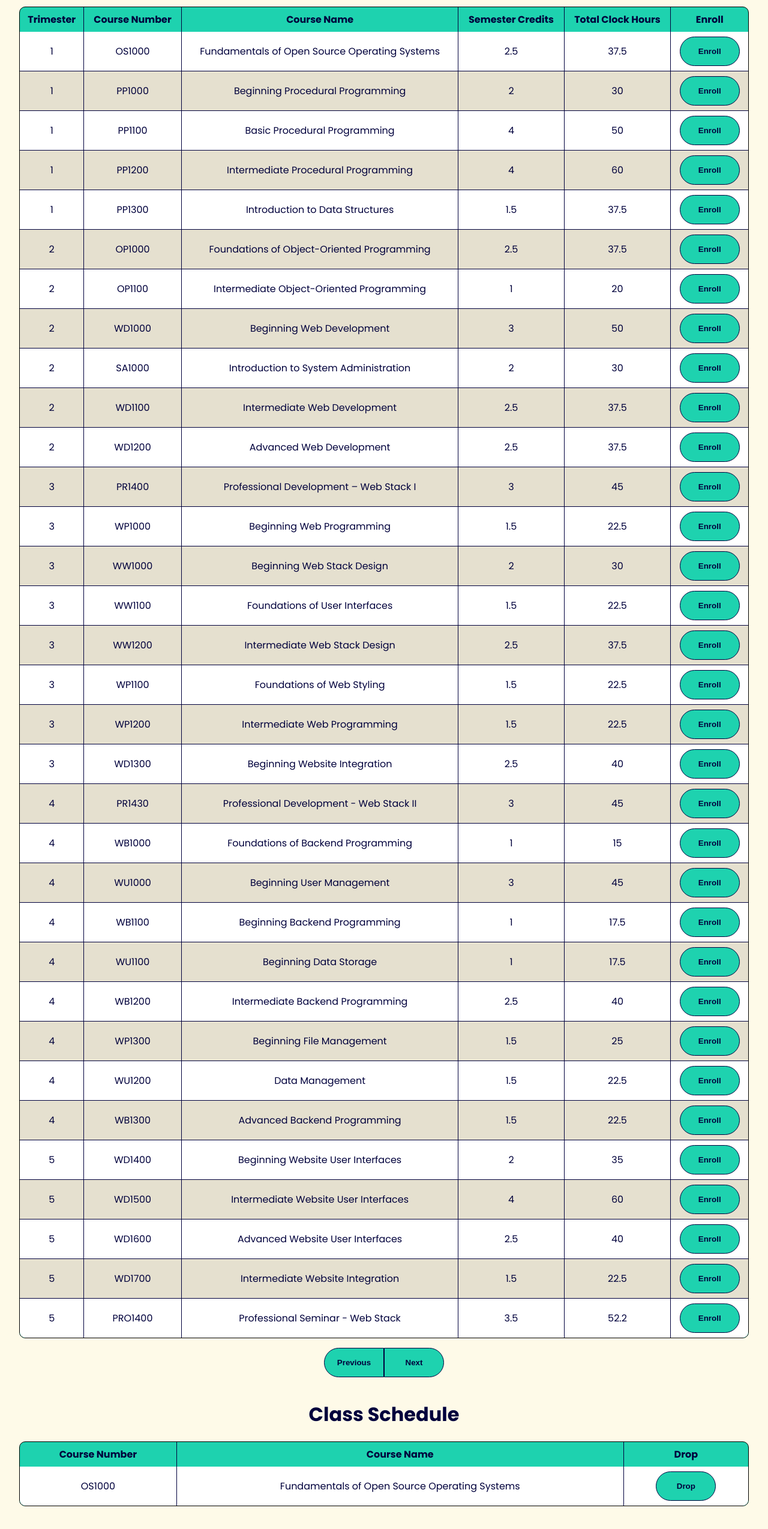
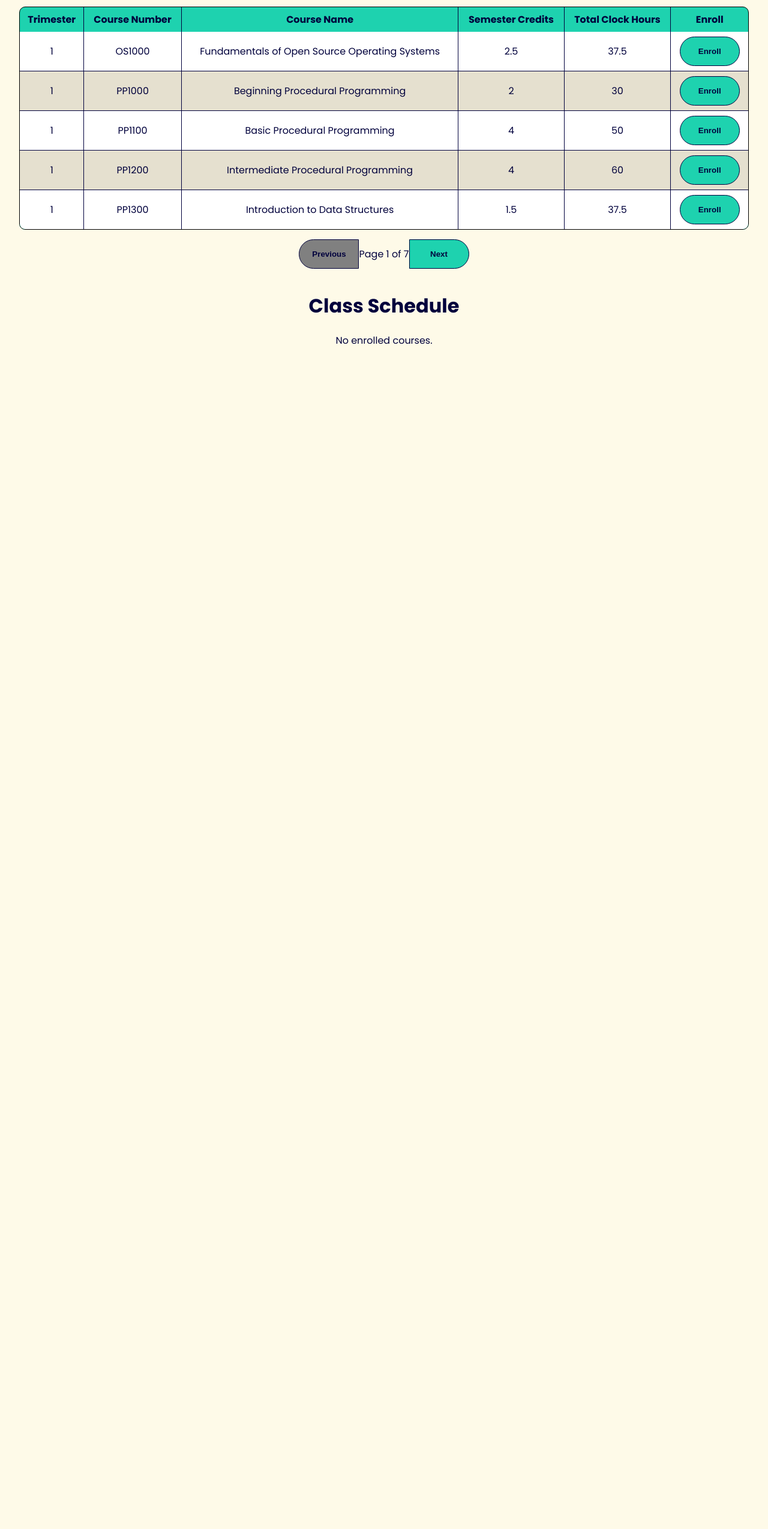
Before and after one commit to Jaylenperez/atlas-react-state-intro, a React (Vite) app: page / in a window 1280 px wide. Shown: the part 243-2792 px from the top of the page at 60% size. After the commit the page ends 923 px from the top, so only its background shows below. Built offline with nearby package versions, Linux system fonts and the light colour scheme.

Commit message:
pagination

```diff
--- a/src/ClassSchedule.jsx
+++ b/src/ClassSchedule.jsx
@@ -1,7 +1,14 @@
+import { useCourseContext } from "./CourseContext";
+
 export default function ClassSchedule() {
+  const { enrolledCourses, dropCourse } = useCourseContext();
+
   return (
     <div className="class-schedule">
       <h1>Class Schedule</h1>
+      {enrolledCourses.length === 0 ? (
+        <p>No enrolled courses.</p>
+      ) : (
         <table>
           <thead>
             <tr>
@@ -11,15 +18,20 @@ export default function ClassSchedule() {
             </tr>
           </thead>
           <tbody>
-          <tr>
-            <td>OS1000</td>
-            <td>Fundamentals of Open Source Operating Systems</td>
+            {enrolledCourses.map((course) => (
+              <tr key={course.courseNumber}>
+                <td>{course.courseNumber}</td>
+                <td>{course.courseName}</td>
                 <td>
-              <button>Drop</button>
+                  <button onClick={() => dropCourse(course.courseNumber)}>
+                    Drop
+                  </button>
                 </td>
               </tr>
+            ))}
           </tbody>
         </table>
+      )}
     </div>
   );
 }
--- /dev/null
+++ b/src/CourseContext.jsx
@@ -0,0 +1,34 @@
+import { createContext, useContext, useState } from "react";
+
+const CourseContext = createContext();
+
+export function useCourseContext() {
+  return useContext(CourseContext);
+}
+
+export function CourseProvider({ children }) {
+  const [enrolledCourses, setEnrolledCourses] = useState([]);
+
+  const enrollCourse = (course) => {
+    setEnrolledCourses((prev) => {
+      if (prev.some((c) => c.courseNumber === course.courseNumber)) {
+        return prev;
+      }
+      return [...prev, course];
+    });
+  };
+
+  const dropCourse = (courseNumber) => {
+    setEnrolledCourses((prev) =>
+      prev.filter((course) => course.courseNumber !== courseNumber)
+    );
+  };
+
+  return (
+    <CourseContext.Provider
+      value={{ enrolledCourses, enrollCourse, dropCourse }}
+    >
+      {children}
+    </CourseContext.Provider>
+  );
+}
--- a/src/SchoolCatalog.jsx
+++ b/src/SchoolCatalog.jsx
@@ -1,10 +1,15 @@
 import { useState, useEffect } from "react";
+import { useCourseContext } from "./CourseContext";
 
 export default function SchoolCatalog() {
   const [courses, setCourses] = useState([]);
   const [searchTerm, setSearchTerm] = useState("");
   const [sortColumn, setSortColumn] = useState(null);
   const [sortDirection, setSortDirection] = useState("asc");
+  const [currentPage, setCurrentPage] = useState(0); // 👈 track page index
+
+  const { enrolledCourses, enrollCourse } = useCourseContext();
+  const rowsPerPage = 5;
 
   useEffect(() => {
     fetch("/api/courses.json")
@@ -13,14 +18,12 @@ export default function SchoolCatalog() {
       .catch((error) => console.error("Error fetching courses:", error));
   }, []);
 
-  // Filter courses based on search term
   const filteredCourses = courses.filter((course) =>
     Object.values(course).some((value) =>
-      value.toLowerCase().includes(searchTerm.toLowerCase())
+      String(value).toLowerCase().includes(searchTerm.toLowerCase())
     )
   );
 
-  // Sort courses if a column is selected
   const sortedCourses = [...filteredCourses].sort((a, b) => {
     if (!sortColumn) return 0;
 
@@ -34,9 +37,17 @@ export default function SchoolCatalog() {
     }
 
     return sortDirection === "asc"
-      ? valA.localeCompare(valB)
-      : valB.localeCompare(valA);
+      ? String(valA).localeCompare(String(valB))
+      : String(valB).localeCompare(String(valA));
   });
+
+  // ✅ Calculate paginated slice
+  const totalPages = Math.ceil(sortedCourses.length / rowsPerPage);
+  const startIndex = currentPage * rowsPerPage;
+  const paginatedCourses = sortedCourses.slice(
+    startIndex,
+    startIndex + rowsPerPage
+  );
 
   const handleSort = (column) => {
     if (sortColumn === column) {
@@ -45,11 +56,20 @@ export default function SchoolCatalog() {
       setSortColumn(column);
       setSortDirection("asc");
     }
+    setCurrentPage(0); // reset to first page on sort
   };
 
   const getSortIndicator = (column) => {
     if (sortColumn !== column) return "";
     return sortDirection === "asc" ? " 🔼" : " 🔽";
+  };
+
+  const handleNext = () => {
+    if (currentPage < totalPages - 1) setCurrentPage((prev) => prev + 1);
+  };
+
+  const handlePrevious = () => {
+    if (currentPage > 0) setCurrentPage((prev) => prev - 1);
   };
 
   return (
@@ -59,7 +79,10 @@ export default function SchoolCatalog() {
         type="text"
         placeholder="Search"
         value={searchTerm}
-        onChange={(e) => setSearchTerm(e.target.value)}
+        onChange={(e) => {
+          setSearchTerm(e.target.value);
+          setCurrentPage(0); // reset to first page on search
+        }}
       />
       <table>
         <thead>
@@ -83,7 +106,11 @@ export default function SchoolCatalog() {
           </tr>
         </thead>
         <tbody>
-          {sortedCourses.map((course, index) => (
+          {paginatedCourses.map((course, index) => {
+            const isEnrolled = enrolledCourses.some(
+              (c) => c.courseNumber === course.courseNumber
+            );
+            return (
               <tr key={index}>
                 <td>{course.trimester}</td>
                 <td>{course.courseNumber}</td>
@@ -91,15 +118,28 @@ export default function SchoolCatalog() {
                 <td>{course.semesterCredits}</td>
                 <td>{course.totalClockHours}</td>
                 <td>
-                <button>Enroll</button>
+                  <button
+                    onClick={() => enrollCourse(course)}
+                    disabled={isEnrolled}
+                  >
+                    {isEnrolled ? "Enrolled" : "Enroll"}
+                  </button>
                 </td>
               </tr>
-          ))}
+            );
+          })}
         </tbody>
       </table>
       <div className="pagination">
-        <button>Previous</button>
-        <button>Next</button>
+        <button onClick={handlePrevious} disabled={currentPage === 0}>
+          Previous
+        </button>
+        <span>
+          Page {currentPage + 1} of {totalPages}
+        </span>
+        <button onClick={handleNext} disabled={currentPage >= totalPages - 1}>
+          Next
+        </button>
       </div>
     </div>
   );
--- a/src/main.jsx
+++ b/src/main.jsx
@@ -1,6 +1,11 @@
 import { createRoot } from "react-dom/client";
 import "./index.css";
 import App from "./App";
+import { CourseProvider } from "./CourseContext";
 
 const root = createRoot(document.getElementById("root"));
-root.render(<App />);
+root.render(
+  <CourseProvider>
+    <App />
+  </CourseProvider>
+);
```
Lines whose indentation alone changed are shown as unchanged.
